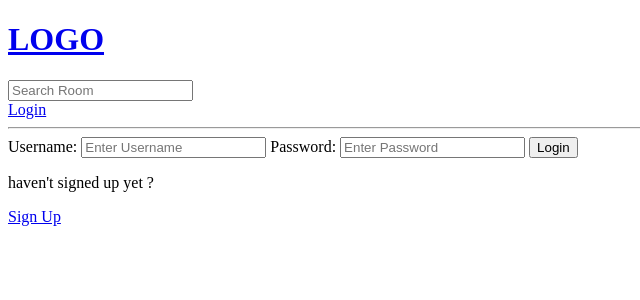
After one commit to kushbharti/StudyBud, a Django app: page /base/login/ in a window 1280 px wide. The commit adds this page. Shown: the top 300 px of the page, without its empty margins (0-640 px from the left). Run offline with Django 5.2, Linux system fonts and the light colour scheme.

Commit message:
User Registration

```diff
--- a/base/templates/base/home.html
+++ b/base/templates/base/home.html
@@ -29,8 +29,12 @@
     <div>
         {% for room in rooms %}
             <div>
+
+              {% if request.user == room.host %}
                 <a href="{% url 'update-room' room.id %}">Edit</a> ||
                 <a href="{% url 'delete-room' room.id %}"> Delete</a>
+              {% endif %}
+
                 <!-- {{forloop.counter}} -  -->
                 <span>@{{room.host.username}} </span>
                 <h5>{{room.id}} -- <a href="{% url 'index' room.id %}">{{room.name}} </a></h5>
--- /dev/null
+++ b/base/templates/base/login_register.html
@@ -0,0 +1,39 @@
+{% extends 'main.html' %}
+
+
+{% block content %}
+
+    {% if page == 'login' %}
+        <div>
+            <form method="POST" action="">
+                {% csrf_token %}
+
+                <label>Username:</label>
+                <input type="text" name="username" placeholder="Enter Username">
+
+                <label>Password:</label>
+                <input type="password" name="password" placeholder="Enter Password">
+
+                <input type="submit" value="Login">
+
+            </form>
+            <p> haven't signed up yet ?</p>
+            <a href="{% url 'register' %}"> Sign Up </a>
+        </div>
+
+    {% else %}
+
+        <div>
+            <form method="POST" action="">
+                {% csrf_token %}
+
+                {{form.as_p}}
+
+                <input type="submit" value="Login">
+
+            </form>
+            <p> Already signed up yet ?</p>
+            <a href="{% url 'login' %}"> Sign In </a>
+        </div>
+    {% endif %}
+{% endblock  %}
--- a/base/urls.py
+++ b/base/urls.py
@@ -2,8 +2,14 @@ from django.urls import path
 from . import views
 
 urlpatterns = [
+
+    path('login/',views.loginPage,name='login'),
+    path('logout/',views.logoutUser,name='logout'),
+    path('register/',views.registerPage,name='register'),
+
     path('',views.home,name='home'),
     path('index/<int:pk>/',views.index,name='index'),
+
     path('create-room/',views.create_room,name='create-room'),
     path('update-room/<int:pk>/',views.update_room,name='update-room'),
     path('delete-room/<int:pk>/',views.delete_room,name='delete-room')
--- a/base/views.py
+++ b/base/views.py
@@ -1,4 +1,9 @@
 from django.shortcuts import render,redirect
+from django.contrib import messages
+from django.contrib.auth.models import User
+from django.contrib.auth.forms import UserCreationForm
+from django.contrib.auth.decorators import login_required
+from django.contrib.auth import authenticate,login,logout
 from .models import Room, Topic
 from .forms import RoomForm
 from django.http import HttpResponse
@@ -7,6 +12,60 @@ from django.db.models import Q ,Count
 # Create your views here.
 
 
+def loginPage(request):
+
+   page = 'login'
+   if request.user.is_authenticated:
+      return redirect('home')
+
+   if request.method == 'POST':
+      username = request.POST.get('username')
+      password = request.POST.get('password')
+
+      try:
+         user = User.objects.get(username= username)
+      except:
+         messages.error(request,'User does not Exist')
+
+      user = authenticate(request,username=username,password=password)
+
+      if user is not None:
+         login(request,user)
+         return redirect('home')
+      else:
+         messages.error(request,'Username & Password does not exist')
+
+   context ={'page':page}
+   return render(request,'base/login_register.html',context)
+
+
+
+def logoutUser(request):
+   logout(request)
+   return redirect('login')
+
+
+def registerPage(request):
+   form = UserCreationForm()
+
+   try:
+      if request.method == 'POST':
+        form = UserCreationForm(request.POST)
+        if form.is_valid():
+           user = form.save(commit=False)
+           user.username = user.username.lower()
+           user.save()
+           login(request,user)
+           return redirect('home')
+
+   except Exception as e :
+      print('Error Occurs',e)
+   context = {'form':form}
+   return render(request,'base/login_register.html',context)
+
+
+
+@login_required(login_url='login')
 def home(request):
    try:
       q = request.GET.get('q')  if request.GET.get('q') != None else ""
@@ -23,6 +82,8 @@ def home(request):
       return HttpResponse(f'something Wrong {e}')
    return render(request,'base/home.html',context)
 
+
+
 def index(request,pk):
    try:
       room = Room.objects.get(id=pk)
@@ -31,6 +92,8 @@ def index(request,pk):
       print('Error', e)
       return HttpResponse(f"Something went wrong: {e}")
 
+
+@login_required(login_url='login')
 def create_room(request):
    form = RoomForm()
    try:
@@ -46,6 +109,8 @@ def create_room(request):
    return render(request,'base/create_room.html',context)
 
 
+
+@login_required(login_url='login')
 def delete_room(request,pk):
    room = Room.objects.get(id=pk)
    try:
@@ -59,10 +124,13 @@ def delete_room(request,pk):
    return render(request,'base/delete_room.html',{'obj':room})
 
 
-
+@login_required(login_url='login')
 def update_room(request,pk):
    room = Room.objects.get(id=pk)
    form = RoomForm(instance=room)
+
+   if request.user != room.host:
+      return HttpResponse('Not Allowed')
    try:
       if request.POST =='POST':
          form = RoomForm(request.POST, instance=room)
--- a/templates/main.html
+++ b/templates/main.html
@@ -8,6 +8,16 @@
 <body>
     {% include 'navbar.html' %}
 
+
+    {% if messages %}
+        <ul>
+            {% for message in messages %}
+                <li>{{message}}</li>
+            {% endfor %}
+        </ul>
+    {% endif %}
+
+
     {% block content %}
 
     {% endblock %}
--- a/templates/navbar.html
+++ b/templates/navbar.html
@@ -6,4 +6,10 @@
     <input type="text" name="q" placeholder="Search Room" />
 </form>
 
+{% if request.user.is_authenticated %}
+    <p>Hello {{request.user}}</p>
+    <a href="{% url 'logout' %}">Logout</a>
+{% else %}
+    <a href="{% url 'login' %}">Login</a>
+{% endif %}
 <hr/>
```
Also changed, not shown: db.sqlite3.
